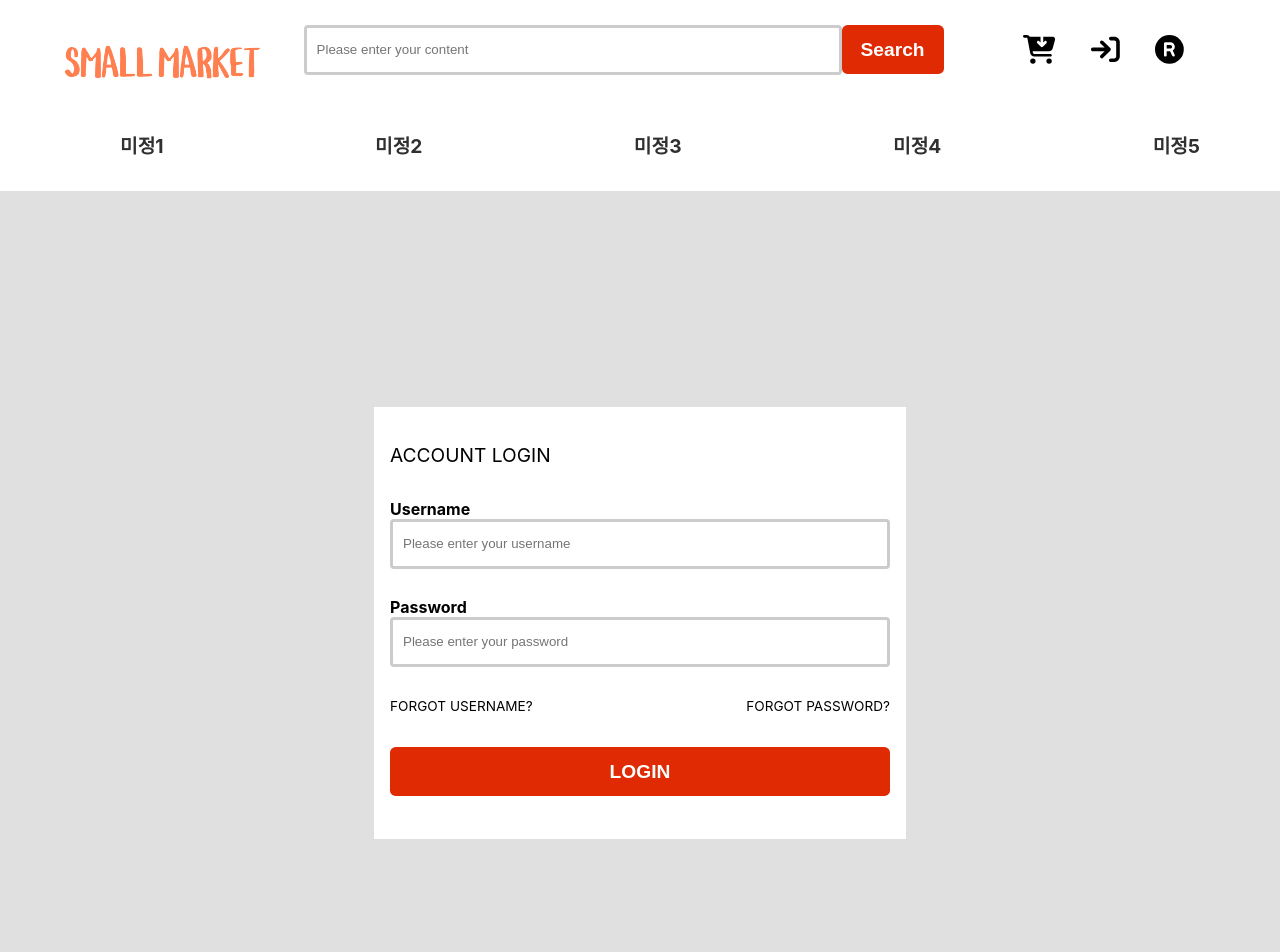
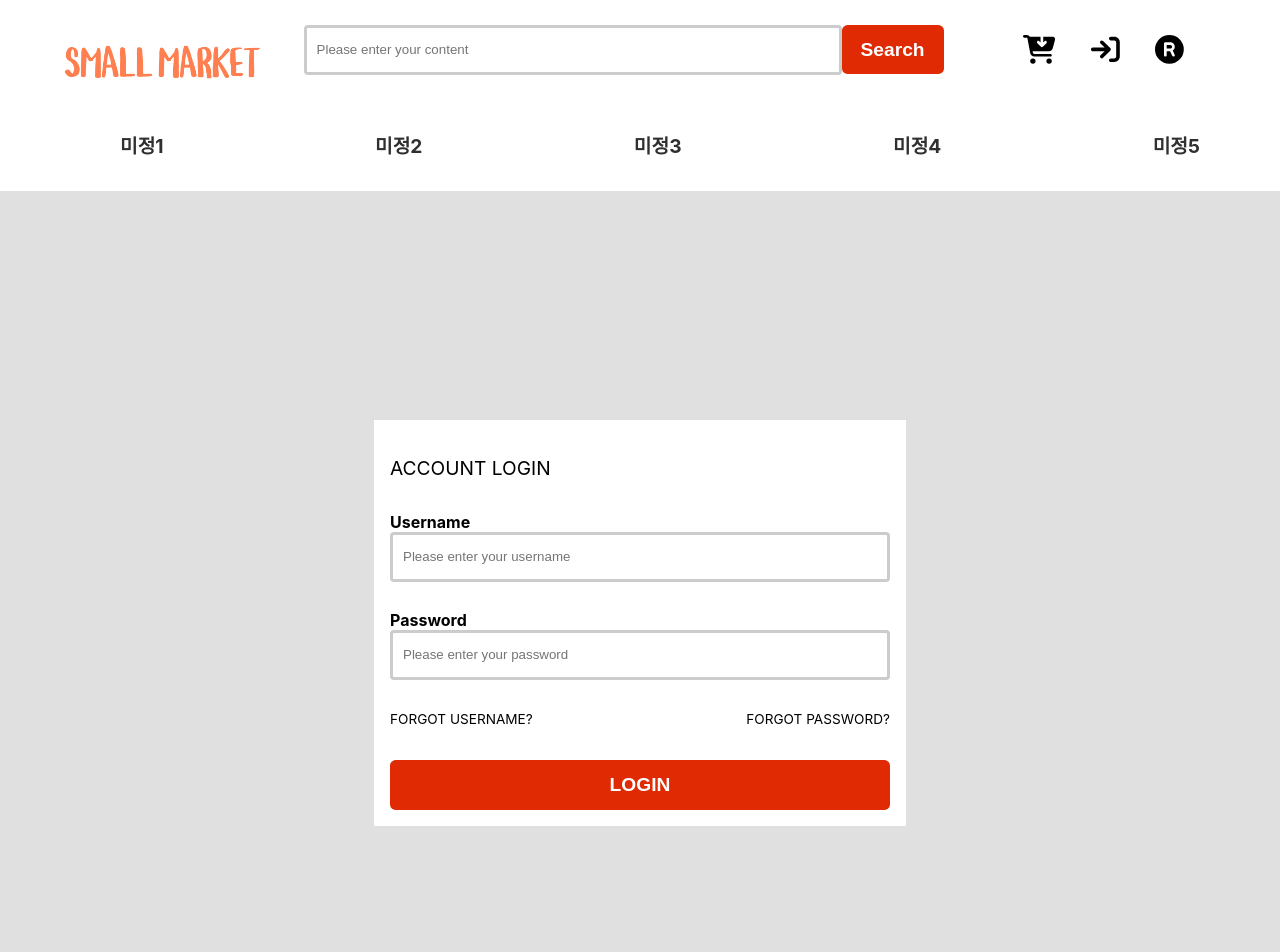
Before and after one commit to hovelopin/SmallMarket, a React (Create React App) app: page /login in a window 1280 px wide. Shown: the top 952 px of the page. Built offline with nearby package versions, Linux system fonts and the light colour scheme.

Commit message:
Fix: LoginContainer 수정

```diff
--- a/src/components/UI/container/loginContainer.jsx
+++ b/src/components/UI/container/loginContainer.jsx
@@ -100,7 +100,7 @@ const StyledTextContainer = styled.div`
 
 const StyledContainer = styled.div`
     width: 500px;
-    height: 400px;
+    height: auto;
     margin: 0 auto;
     padding: 1rem;
     background-color: ${Theme.colors.white};
```
